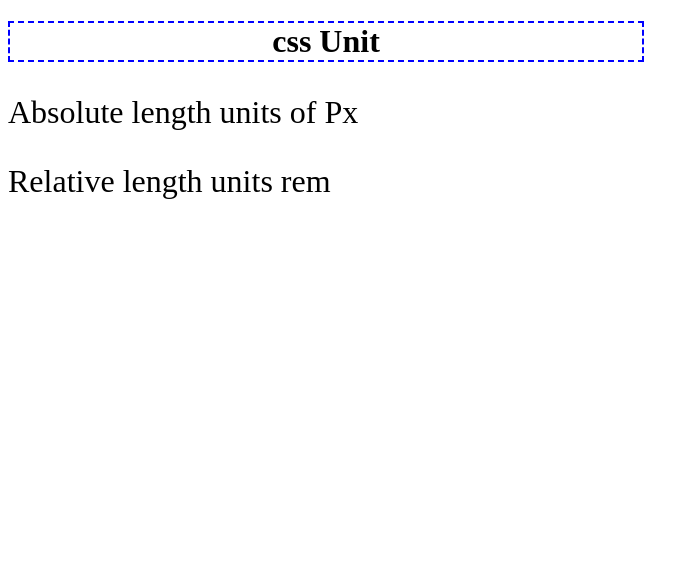
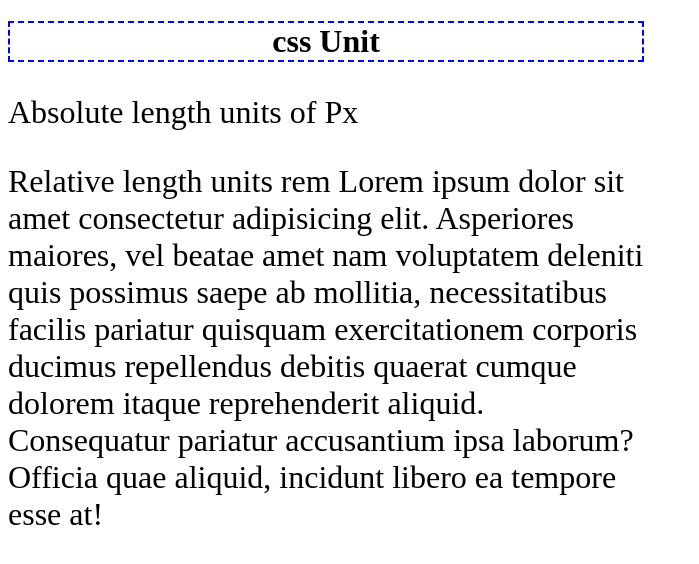
Before and after one commit to LalitAswal/Css-tutorial, a plain HTML site: page index.html in a window 1280 px wide. Shown: the whole page, without its empty margins (0-699 px from the left). Drawn offline with Linux system fonts and the light colour scheme.

Commit message:
added css/unitsize

```diff
--- a/index.html
+++ b/index.html
@@ -10,6 +10,7 @@
     <h1> css Unit</h1>
     <p class="unitPx">Absolute length units of Px</p>
     <p class="unitrem ">Relative length units rem
+    Lorem ipsum dolor sit amet consectetur adipisicing elit. Asperiores maiores, vel beatae amet nam voluptatem deleniti quis possimus saepe ab mollitia, necessitatibus facilis pariatur quisquam exercitationem corporis ducimus repellendus debitis quaerat cumque dolorem itaque reprehenderit aliquid. Consequatur pariatur accusantium ipsa laborum? Officia quae aliquid, incidunt libero ea tempore esse at!
     </p>
 
 </body>
--- a/style.css
+++ b/style.css
@@ -3,11 +3,22 @@ h1{
     width: 50%;
     height: 50%;
     text-align: center;
+    font-size: 2rem;
+    padding: 1 rem;
+    /* 3  rem  48 px */
 }
 
 main{
     font-size: 2rem;
+    /* The rem unit is relative to the font size of the root element (usually the <html> element), rather than its parent. */
+
 }
 p{
-    font-size: 2rem;
+    /* The em unit is relative to the font size of its parent element. */
+
+    font-size: 2em;
+    /* ch character  */
+    width: 40ch;
+    /* width: 40vw; */
+
 }
```
